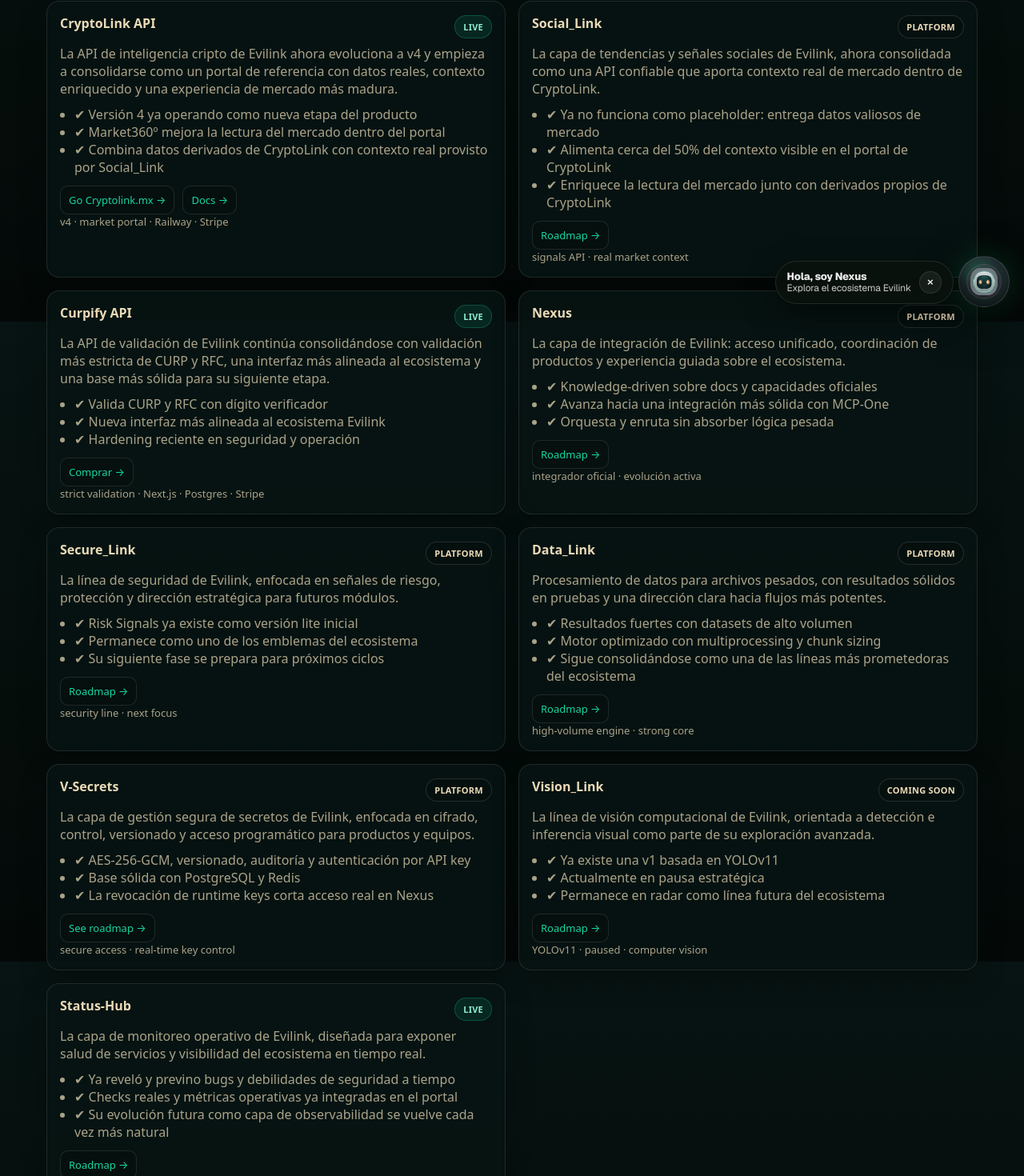
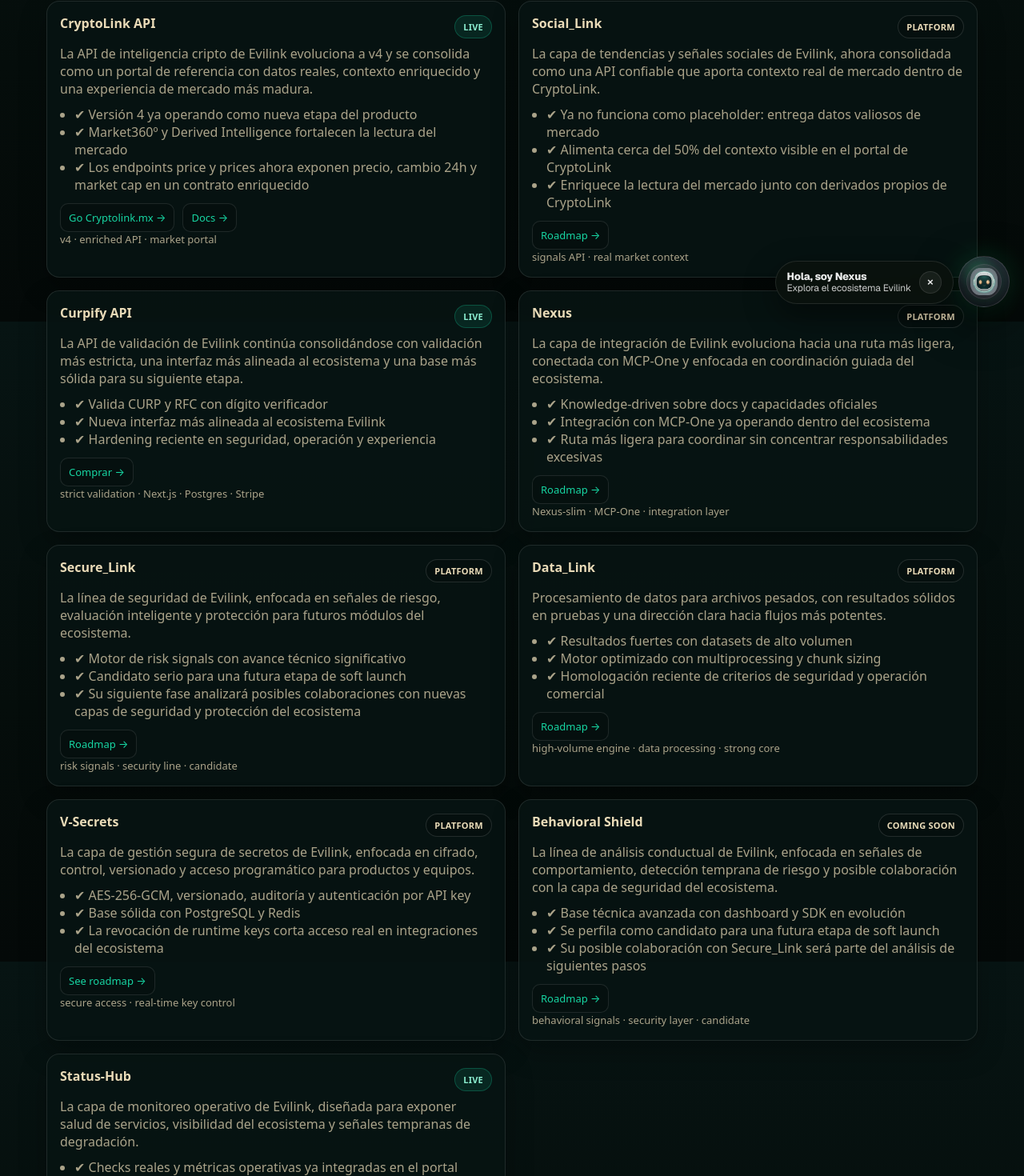
Before and after one commit to IanMartin16/evilink, a Next.js app: page /products in a window 1280 px wide. Shown: the part 398-1868 px from the top of the page at 80% size. Built offline with nearby package versions, Linux system fonts and the light colour scheme.

Commit message:
add: monthly update for evilink portal

```diff
--- a/app/data/products.ts
+++ b/app/data/products.ts
@@ -16,13 +16,13 @@ export const PRODUCTOS: Producto[] = [
     key: "cryptolink",
     nombre: "CryptoLink API",
     estado: "LIVE",
-    desc: "La API de inteligencia cripto de Evilink ahora evoluciona a v4 y empieza a consolidarse como un portal de referencia con datos reales, contexto enriquecido y una experiencia de mercado más madura.",
+    desc: "La API de inteligencia cripto de Evilink evoluciona a v4 y se consolida como un portal de referencia con datos reales, contexto enriquecido y una experiencia de mercado más madura.",
     bullets: [
       "Versión 4 ya operando como nueva etapa del producto",
-      "Market360º mejora la lectura del mercado dentro del portal",
-      "Combina datos derivados de CryptoLink con contexto real provisto por Social_Link",
+      "Market360º y Derived Intelligence fortalecen la lectura del mercado",
+      "Los endpoints price y prices ahora exponen precio, cambio 24h y market cap en un contrato enriquecido",
     ],
-    tag: "v4 · market portal · Railway · Stripe",
+    tag: "v4 · enriched API · market portal",
     links: [
       { label: "Go Cryptolink.mx →", href: "https://cryptolink.mx/dashboard", external: true },
       { label: "Docs →", href: "https://cryptolink.mx/docs", external: true },
@@ -41,17 +41,17 @@ export const PRODUCTOS: Producto[] = [
     ],
     tag: "signals API · real market context",
     links: [{ label: "Roadmap →", href: "/#roadmap" }],
-    destacado: false,
+    destacado: true,
   },
   {
     key: "curpify",
     nombre: "Curpify API",
     estado: "LIVE",
-    desc: "La API de validación de Evilink continúa consolidándose con validación más estricta de CURP y RFC, una interfaz más alineada al ecosistema y una base más sólida para su siguiente etapa.",
+    desc: "La API de validación de Evilink continúa consolidándose con validación más estricta, una interfaz más alineada al ecosistema y una base más sólida para su siguiente etapa.",
     bullets: [
       "Valida CURP y RFC con dígito verificador",
       "Nueva interfaz más alineada al ecosistema Evilink",
-      "Hardening reciente en seguridad y operación",
+      "Hardening reciente en seguridad, operación y experiencia",
     ],
     tag: "strict validation · Next.js · Postgres · Stripe",
     links: [
@@ -63,13 +63,13 @@ export const PRODUCTOS: Producto[] = [
     key: "nexus",
     nombre: "Nexus",
     estado: "PLATFORM",
-    desc: "La capa de integración de Evilink: acceso unificado, coordinación de productos y experiencia guiada sobre el ecosistema.",
+    desc: "La capa de integración de Evilink evoluciona hacia una ruta más ligera, conectada con MCP-One y enfocada en coordinación guiada del ecosistema.",
     bullets: [
       "Knowledge-driven sobre docs y capacidades oficiales",
-      "Avanza hacia una integración más sólida con MCP-One",
-      "Orquesta y enruta sin absorber lógica pesada",
+      "Integración con MCP-One ya operando dentro del ecosistema",
+      "Ruta más ligera para coordinar sin concentrar responsabilidades excesivas",
     ],
-    tag: "integrador oficial · evolución activa",
+    tag: "Nexus-slim · MCP-One · integration layer",
     links: [
       { label: "Roadmap →", href: "/#roadmap" },
     ],
@@ -79,15 +79,15 @@ export const PRODUCTOS: Producto[] = [
     key: "secure_link",
     nombre: "Secure_Link",
     estado: "PLATFORM",
-    desc: "La línea de seguridad de Evilink, enfocada en señales de riesgo, protección y dirección estratégica para futuros módulos.",
+    desc: "La línea de seguridad de Evilink, enfocada en señales de riesgo, evaluación inteligente y protección para futuros módulos del ecosistema.",
     bullets: [
-      "Risk Signals ya existe como versión lite inicial",
-      "Permanece como uno de los emblemas del ecosistema",
-      "Su siguiente fase se prepara para próximos ciclos",
+      "Motor de risk signals con avance técnico significativo",
+      "Candidato serio para una futura etapa de soft launch",
+      "Su siguiente fase analizará posibles colaboraciones con nuevas capas de seguridad y protección del ecosistema",
     ],
-    tag: "security line · next focus",
+    tag: "risk signals · security line · candidate",
     links: [{ label: "Roadmap →", href: "/#roadmap" }],
-    destacado: false,
+    destacado: true,
   },
   {
     key: "data_link",
@@ -97,9 +97,9 @@ export const PRODUCTOS: Producto[] = [
     bullets: [
       "Resultados fuertes con datasets de alto volumen",
       "Motor optimizado con multiprocessing y chunk sizing",
-      "Sigue consolidándose como una de las líneas más prometedoras del ecosistema",
+      "Homologación reciente de criterios de seguridad y operación comercial",
     ],
-    tag: "high-volume engine · strong core",
+    tag: "high-volume engine · data processing · strong core",
     links: [{ label: "Roadmap →", href: "/#roadmap" }],
     destacado: true,
   },
@@ -111,25 +111,25 @@ export const PRODUCTOS: Producto[] = [
     bullets: [
       "AES-256-GCM, versionado, auditoría y autenticación por API key",
       "Base sólida con PostgreSQL y Redis",
-      "La revocación de runtime keys corta acceso real en Nexus",
+      "La revocación de runtime keys corta acceso real en integraciones del ecosistema",
     ],
     links: [
       { label: "See roadmap →", href: "/#roadmap" },
     ],
     tag: "secure access · real-time key control",
-    destacado: true,
+    destacado: false,
   },
   {
-    key: "vision_link",
-    nombre: "Vision_Link",
+    key: "behavioral_shield",
+    nombre: "Behavioral Shield",
     estado: "COMING SOON",
-    desc: "La línea de visión computacional de Evilink, orientada a detección e inferencia visual como parte de su exploración avanzada.",
+    desc: "La línea de análisis conductual de Evilink, enfocada en señales de comportamiento, detección temprana de riesgo y posible colaboración con la capa de seguridad del ecosistema.",
     bullets: [
-      "Ya existe una v1 basada en YOLOv11",
-      "Actualmente en pausa estratégica",
-      "Permanece en radar como línea futura del ecosistema",
+      "Base técnica avanzada con dashboard y SDK en evolución",
+      "Se perfila como candidato para una futura etapa de soft launch",
+      "Su posible colaboración con Secure_Link será parte del análisis de siguientes pasos",
     ],
-    tag: "YOLOv11 · paused · computer vision",
+    tag: "behavioral signals · security layer · candidate",
     links: [{ label: "Roadmap →", href: "/#roadmap" }],
     destacado: false,
   },
@@ -137,13 +137,13 @@ export const PRODUCTOS: Producto[] = [
     key: "status_hub",
     nombre: "Status-Hub",
     estado: "LIVE",
-    desc: "La capa de monitoreo operativo de Evilink, diseñada para exponer salud de servicios y visibilidad del ecosistema en tiempo real.",
+    desc: "La capa de monitoreo operativo de Evilink, diseñada para exponer salud de servicios, visibilidad del ecosistema y señales tempranas de degradación.",
     bullets: [
-      "Ya reveló y previno bugs y debilidades de seguridad a tiempo",
       "Checks reales y métricas operativas ya integradas en el portal",
-      "Su evolución futura como capa de observabilidad se vuelve cada vez más natural",
+      "Ayuda a detectar degradaciones, inconsistencias y puntos de mejora a tiempo",
+      "Su evolución futura hacia una capa de observabilidad más inteligente se vuelve cada vez más natural",
     ],
-    tag: "monitoring · prevention · live ops",
+    tag: "monitoring · observability · live ops",
     links: [{ label: "Roadmap →", href: "/#roadmap" }],
     destacado: true,
   },
```
Also changed, not shown: app/page.tsx (+58 -68 lines).
